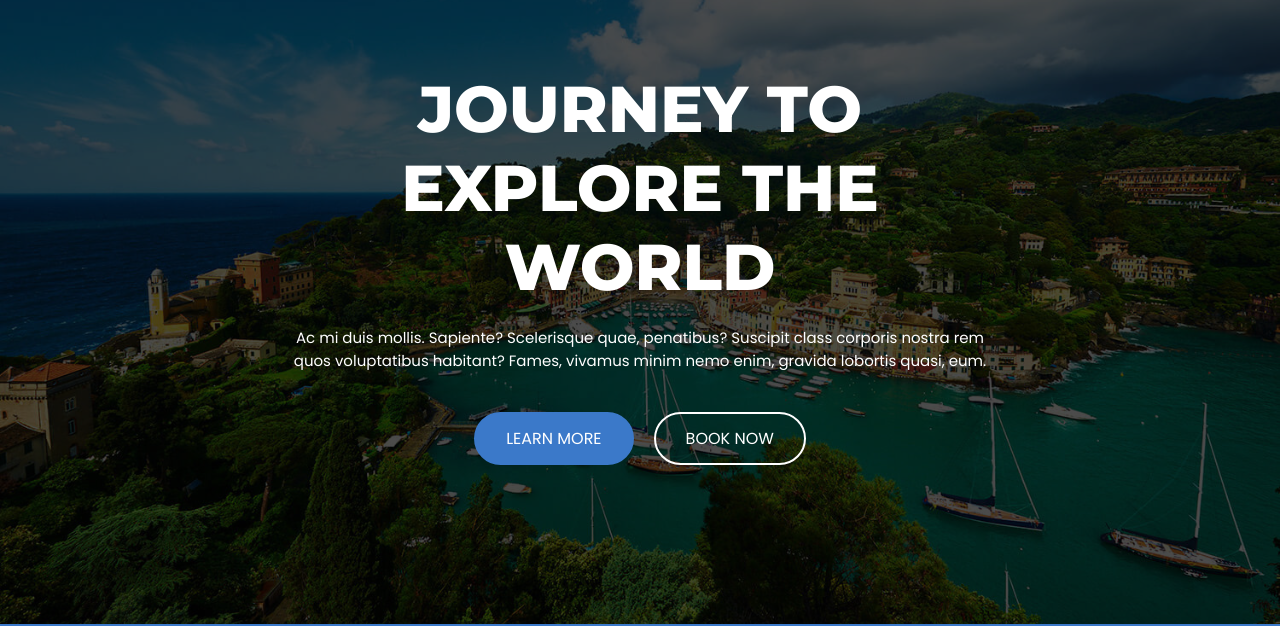
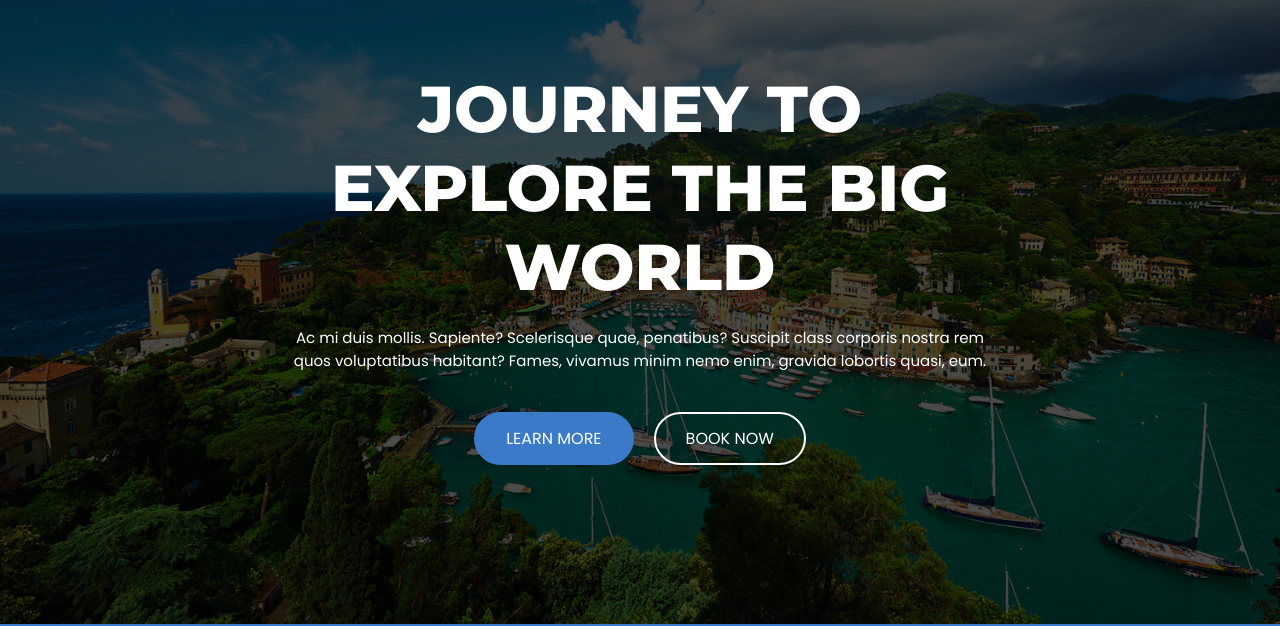
Before and after one commit to andyfin99/tourly-master, a plain HTML site: page tourly-master/index.html in a window 1280 px wide. Shown: the part 176-802 px from the top of the page. Drawn offline with nearby package versions, Linux system fonts and the light colour scheme.

Commit message:
Task ID: TRA002

```diff
--- a/tourly-master/index.html
+++ b/tourly-master/index.html
@@ -169,7 +169,7 @@
       <section class="hero" id="home">
         <div class="container">
 
-          <h2 class="h1 hero-title">Journey to explore the world</h2>
+          <h2 class="h1 hero-title">Journey to explore the BIG world</h2>
 
           <p class="hero-text">
             Ac mi duis mollis. Sapiente? Scelerisque quae, penatibus? Suscipit class corporis nostra rem quos
```
